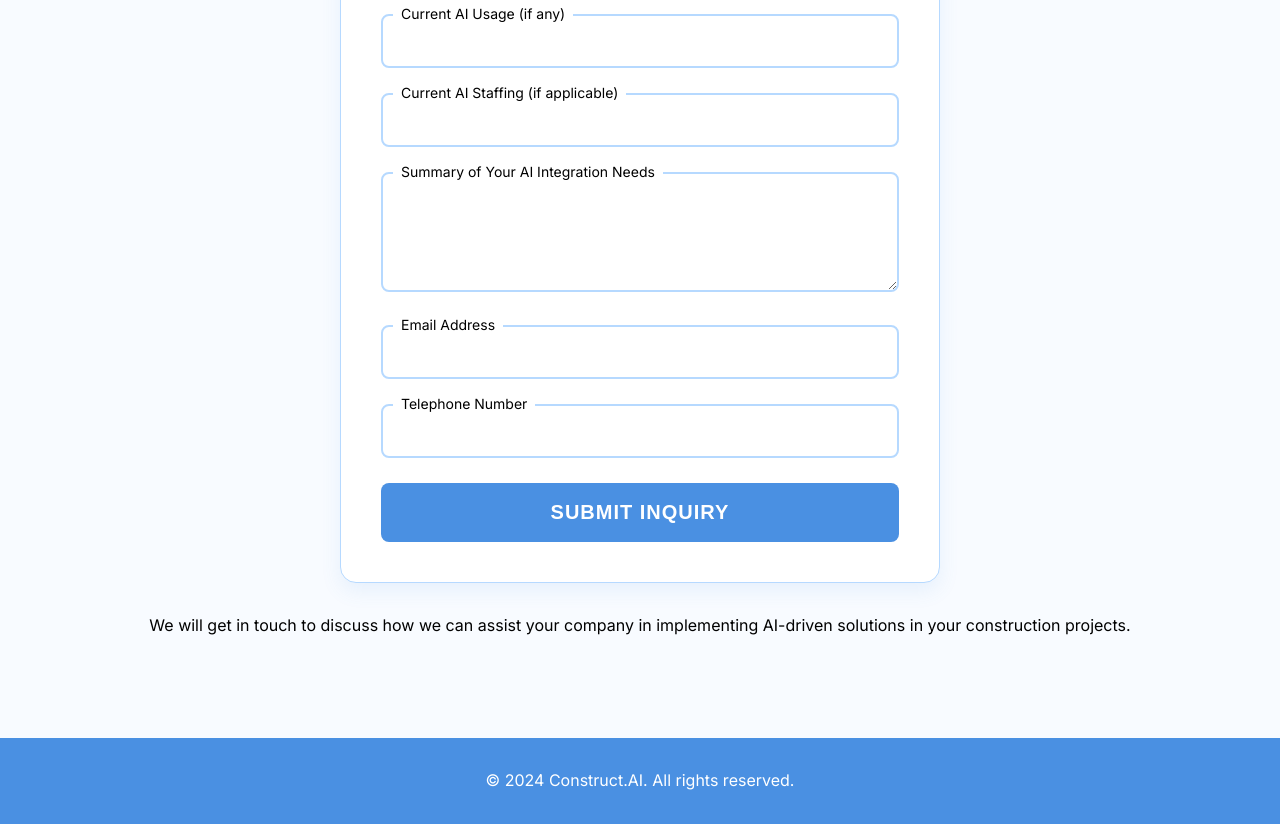
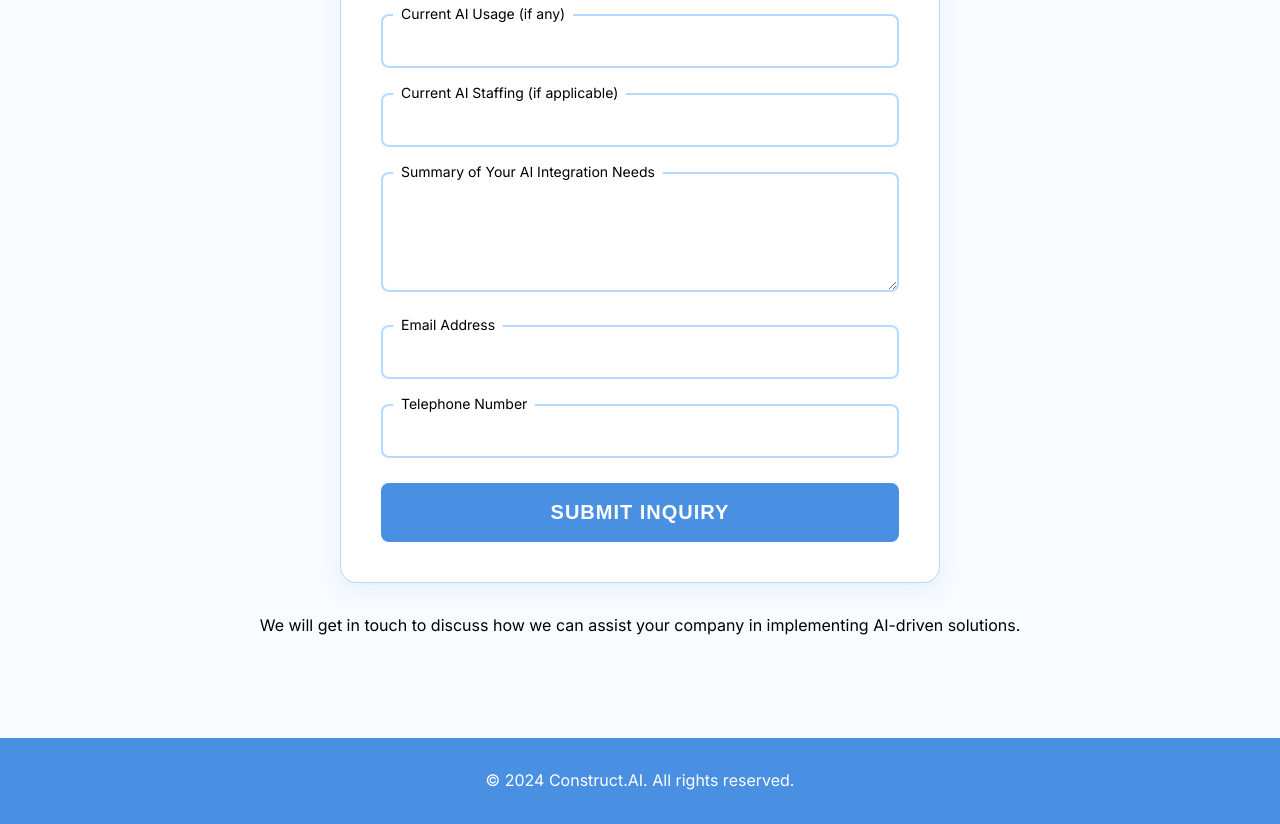
Before and after one commit to tennantalistair/constructai-website, a website: page index.html in a window 1280 px wide. Shown: the part 3719-4543 px from the top of the page. Drawn offline with Linux system fonts and the light colour scheme.

Commit message:
Update index.html

```diff
--- a/index.html
+++ b/index.html
@@ -272,7 +272,7 @@
           </form>
           <p class="form-footer">
             We will get in touch to discuss how we can assist your company in
-            implementing AI-driven solutions in your construction projects.
+            implementing AI-driven solutions.
           </p>
         </div>
       </section>
```
